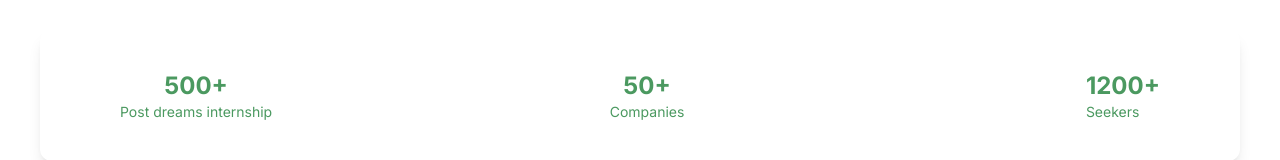
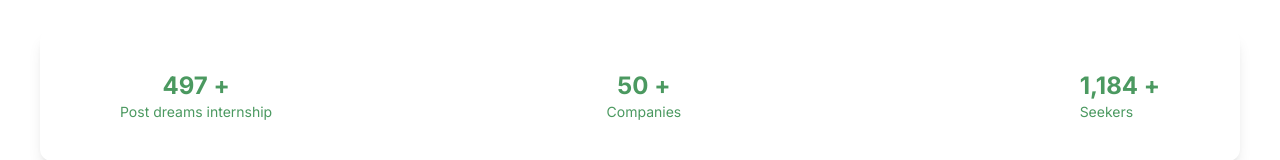
Before and after one commit to findingnithhh/Neakhatka-Client, a Next.js app: page / in a window 1280 px wide. Shown: the part 2241-2401 px from the top of the page. Built offline with nearby package versions, Linux system fonts and the light colour scheme.

Commit message:
created countup number

```diff
--- a/package.json
+++ b/package.json
@@ -14,6 +14,7 @@
     "@tailwindcss/typography": "^0.5.10",
     "next": "14.1.0",
     "react": "^18",
+    "react-countup": "^6.5.0",
     "react-dom": "^18"
   },
   "devDependencies": {
--- a/src/components/organisms/Promote/Promote.tsx
+++ b/src/components/organisms/Promote/Promote.tsx
@@ -1,3 +1,4 @@
+"use client";
 import React from "react";
 import {
   Button,
@@ -11,6 +12,8 @@ import {
   Navbar,
   Banner,
 } from "@/components";
+import CountUp from "react-countup";
+
 const Promote = () => {
   return (
     <>
@@ -31,7 +34,14 @@ const Promote = () => {
             variant="bold"
             className="text-[#4B9960] text-center"
           >
-            500+
+            <CountUp
+              delay={0.2}
+              separator=" "
+              decimal=","
+              suffix=" +"
+              end={500}
+              duration={8}
+            />
           </Typography>
           <Typography fontSize="sm" className="text-[#4B9960]">
             Post dreams internship
@@ -43,7 +53,14 @@ const Promote = () => {
             variant="bold"
             className="text-[#4B9960] text-center"
           >
-            50+
+            <CountUp
+              delay={0.2}
+              separator=" "
+              decimal=","
+              suffix=" +"
+              end={50}
+              duration={8}
+            />
           </Typography>
           <Typography fontSize="sm" className="text-[#4B9960]">
             Companies
@@ -55,7 +72,13 @@ const Promote = () => {
             variant="bold"
             className="text-[#4B9960] text-center"
           >
-            1200+
+            <CountUp
+              delay={0.2}
+              decimal=","
+              suffix=" +"
+              end={1200}
+              duration={8}
+            />
           </Typography>
           <Typography fontSize="sm" className="text-[#4B9960]">
             Seekers
```
Also changed, not shown: 2 other files (tests, documents, lock files or other folders).
